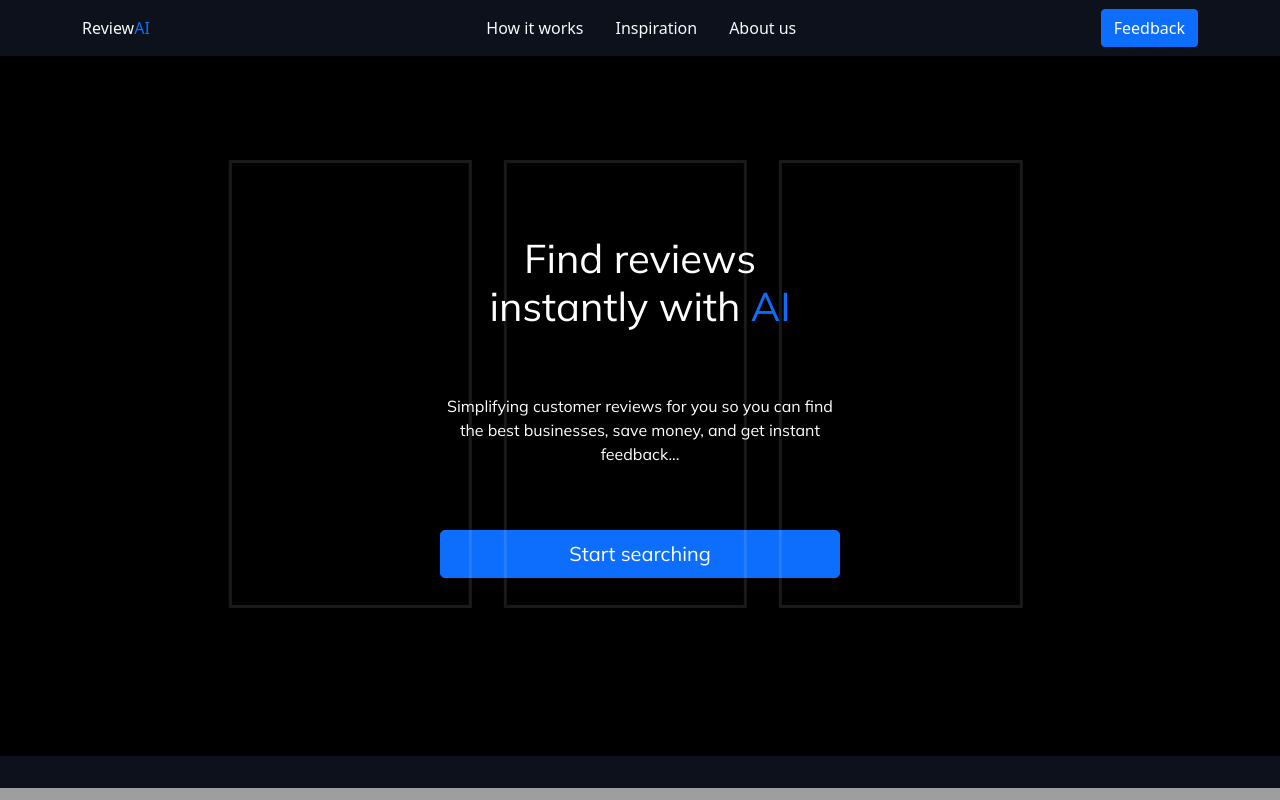
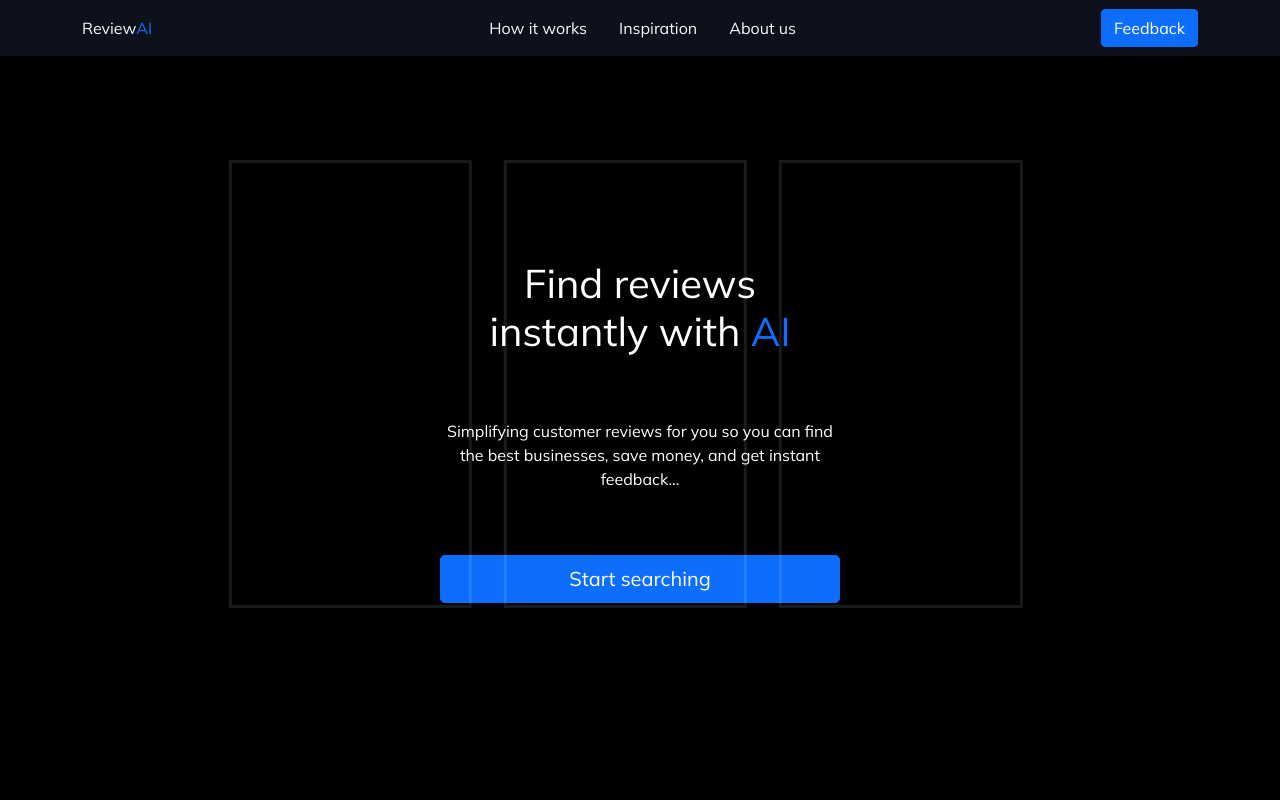
Before and after one commit to TSharvananthan/HTN2021, a React (Create React App) app in the folder front-end/: page / in a window 1280 px wide. Shown: the top 800 px of the page. Built offline with nearby package versions, Linux system fonts and the light colour scheme; no server answers; grey boxes are pictures that could not be loaded.

Commit message:
style: updated fonts and padding in home page

```diff
--- a/front-end/src/styles/home.css
+++ b/front-end/src/styles/home.css
@@ -7,7 +7,7 @@
 }
 
 #home {
-  height: 700px;
+  height: 750px;
   background: black;
   font-family: "Mulish", sans-serif;
 }
--- a/front-end/src/styles/navbar.css
+++ b/front-end/src/styles/navbar.css
@@ -2,7 +2,7 @@
 
 :root {
   --main-bg-color: #0c111b;
-  --link-bg-color: #BDBDBD;
+  --link-bg-color: #bdbdbd;
 }
 
 ul {
@@ -23,6 +23,7 @@ a {
 
 #nav {
   background-color: var(--main-bg-color);
+  font-family: "Mulish", sans-serif;
 }
 
 .brand {
```
